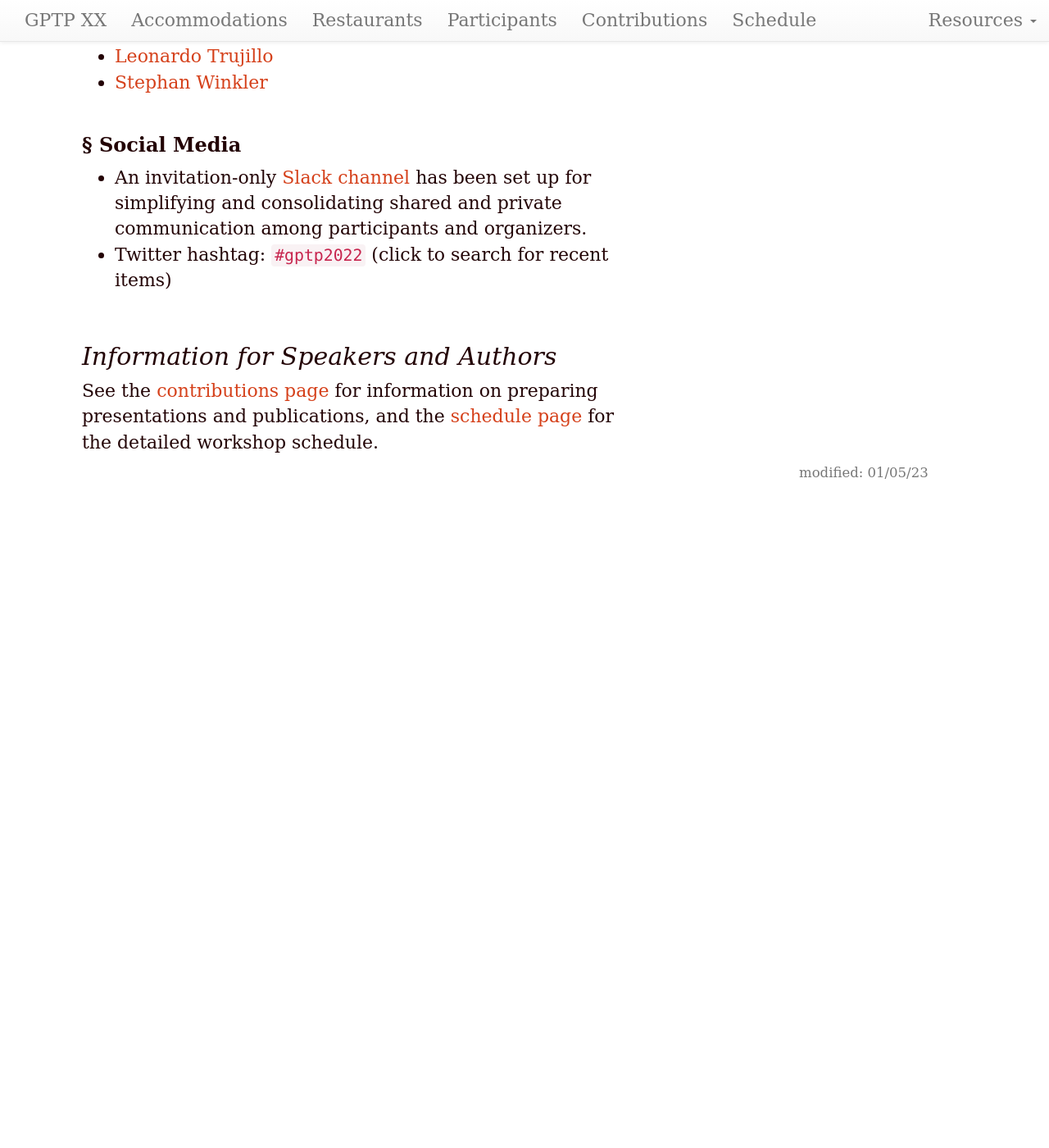
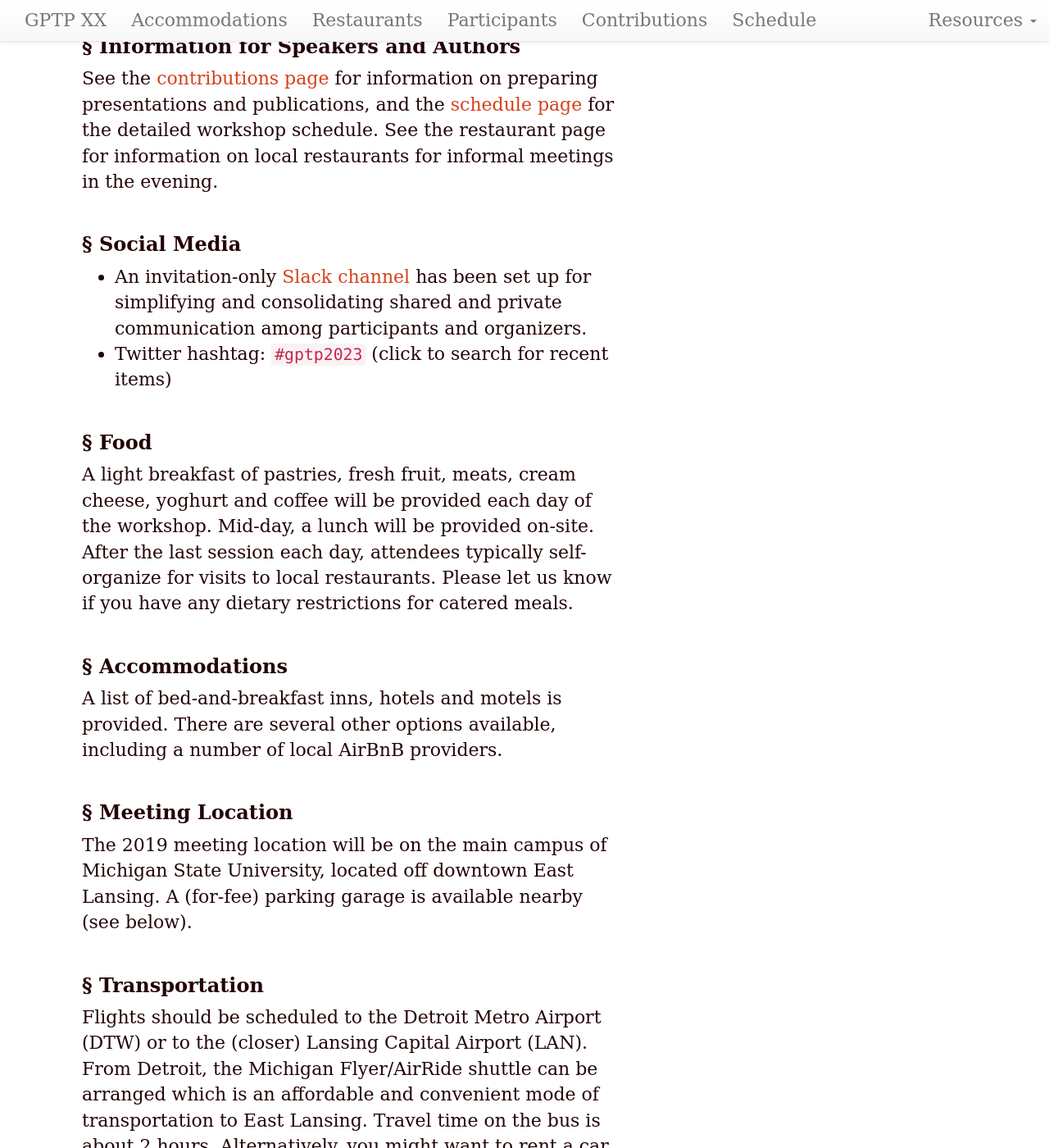
Before and after one commit to GPTP-workshop/gptp-workshop.github.io, a Jekyll site: the page built from index.md, in a window 1280 px wide and 1400 px high, scrolled down 772 px. Shown: the whole window at 82% size. Built offline with Jekyll 4.4.1, drawn with Linux system fonts in a browser that asks for light colours; before the commit the page ends 1402 px from its top, so only the background shows below that; some of the changed text lies outside the part shown.

Commit message:
Update index.md

```diff
--- a/index.md
+++ b/index.md
@@ -6,22 +6,15 @@ dates: "June 01-03, 2023"
 ---
 
 <!-- ## GPTP Sandbox 2022 -->
-## Genetic Programming in Theory and Practice 2023
-## Thursday June 01 - Saturday June 03
+Genetic Programming Theory & Practice is a small, invitation-only workshop hosted 2023 by the BEACON Center for the Study of Evolution in Action at Michigan State University in East Lansing, MI. This year's conference will be held June 01-03, 2023.
 
-Genetic Programming Theory & Practice is a small, invitation-only workshop.
+<!-- Genetic Programming Theory & Practice is a small, invitation-only workshop.
 In June 2023, GPTP will return to Michigan State University, East Lansing, MI.
-<!-- Fall 2022 will see the premiere of GPTP Sandbox, an online GPTP event dedicated to the work of PhD students working in GP as well as social media activities for promoting genetic programming. -->
+Fall 2022 will see the premiere of GPTP Sandbox, an online GPTP event dedicated to the work of PhD students working in GP as well as social media activities for promoting genetic programming. -->
 
-<!--
-## Important Dates
+### Important Dates
 
-- **November 17, 2022:** PhD seminar (keynote and presentations by PhD students followed by discussions and feedback)
-- **November 18, 2022:** Workshop on social media content for GP (keynote and workshop sessions)
--->
-
-## Location
-Michigan State University, room tba
+- **June 01-03, 2023:** Keynotes, presentations, and discussions
 
 ### Organizers for GPTP
 
@@ -32,14 +25,31 @@ Michigan State University, room tba
 - [Leonardo Trujillo](https://www.researchgate.net/lab/Leonardo-Trujillo-Lab)
 - [Stephan Winkler](http://bioinformatics.fh-hagenberg.at/site/index.php?id=36)
 
+### Information for Speakers and Authors
+
+See the [contributions page](contributions.html) for information on preparing presentations and publications, and the [schedule page](schedule.html) for the detailed workshop schedule. See the restaurant page for information on local restaurants for informal meetings in the evening.
 
 ### Social Media
 
 - An invitation-only [Slack channel](http://gptp-workshops.slack.com) has been set up for simplifying and consolidating shared and private communication among participants and organizers.
-- Twitter hashtag: [`#gptp2022`](https://twitter.com/search?f=tweets&q=%23gptp2022) (click to search for recent items)
+- Twitter hashtag: [`#gptp2023`](https://twitter.com/search?f=tweets&q=%23gptp2022) (click to search for recent items)
 
 
+### Food
 
-## Information for Speakers and Authors
+A light breakfast of pastries, fresh fruit, meats, cream cheese, yoghurt and coffee will be provided each day of the workshop. Mid-day, a lunch will be provided on-site. After the last session each day, attendees typically self-organize for visits to local restaurants. Please let us know if you have any dietary restrictions for catered meals.
 
-See the [contributions page](contributions.html) for information on preparing presentations and publications, and the [schedule page](schedule.html) for the detailed workshop schedule.
+### Accommodations
+
+A list of bed-and-breakfast inns, hotels and motels is provided. There are several other options available, including a number of local AirBnB providers.
+
+### Meeting Location
+
+The 2019 meeting location will be on the main campus of Michigan State University, located off downtown East Lansing.
+A (for-fee) parking garage is available nearby (see below).
+
+### Transportation
+
+Flights should be scheduled to the Detroit Metro Airport (DTW) or to the (closer) Lansing Capital Airport (LAN). From Detroit, the Michigan Flyer/AirRide shuttle can be arranged which is an affordable and convenient mode of transportation to East Lansing. Travel time on the bus is about 2 hours. Alternatively, you might want to rent a car at DTW. From LAN, you could take a taxi or a ride service. Transportation options should be considered before actually embarking on the trip.
+
+There is very little chance of street parking on weekdays on the University campus, but there is a pay-by-use parking close to the College of Engineerring.
```
